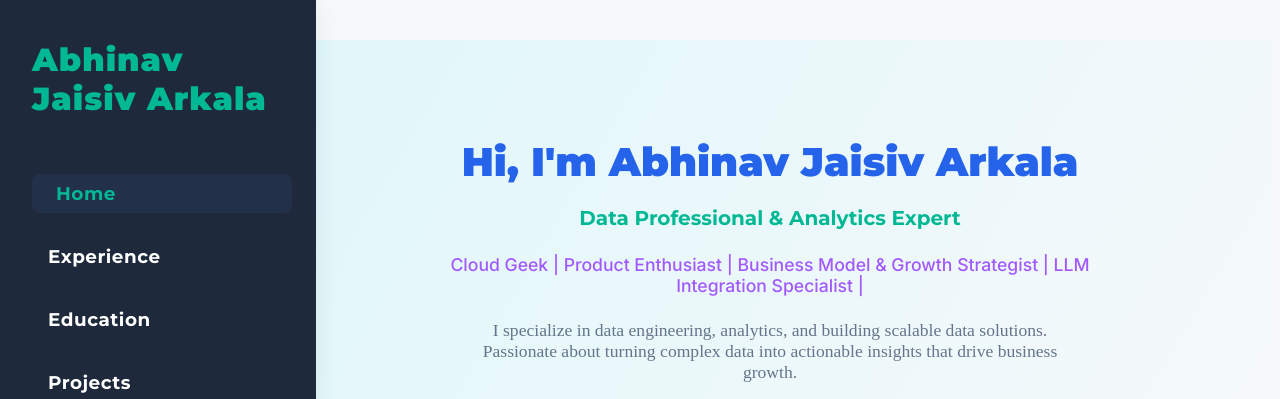
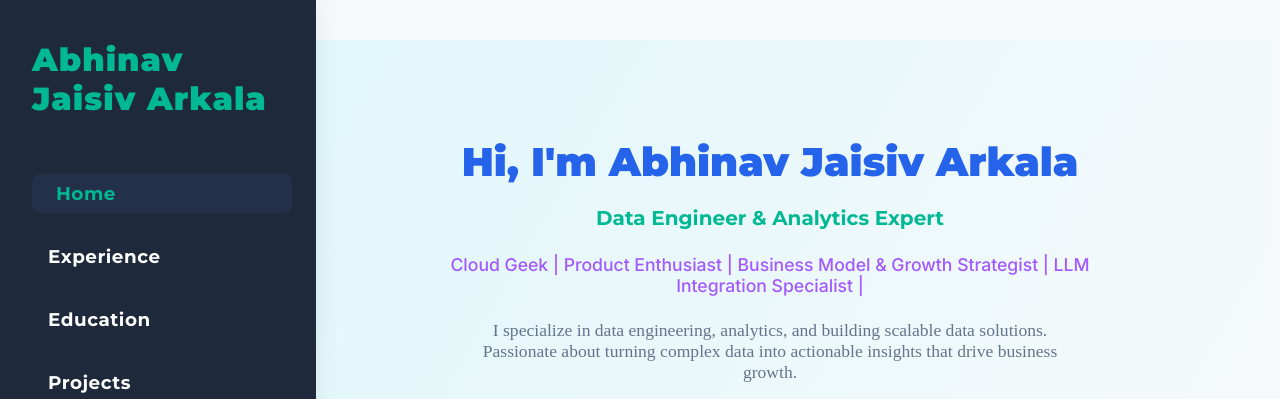
Before and after one commit to AAJaisiv/github.io, a Jekyll site: the page built from index.html, in a window 1280 px wide and 900 px high. Shown: the top 399 px of the window. Built offline with Jekyll 4.4.1, drawn with Linux system fonts in a browser that asks for light colours.

Commit message:
Update index.html

```diff
--- a/index.html
+++ b/index.html
@@ -97,7 +97,7 @@ title:
         <section class="hero" id="home">
             <div class="hero-container">
                 <h1>Hi, I'm Abhinav Jaisiv Arkala</h1>
-                <p class="hero-subtitle">Data Professional & Analytics Expert</p>
+                <p class="hero-subtitle">Data Engineer & Analytics Expert</p>
                 <p class="hero-tagline">
                     Cloud Geek | Product Enthusiast | Business Model & Growth Strategist | LLM Integration Specialist |
                 </p>
```
